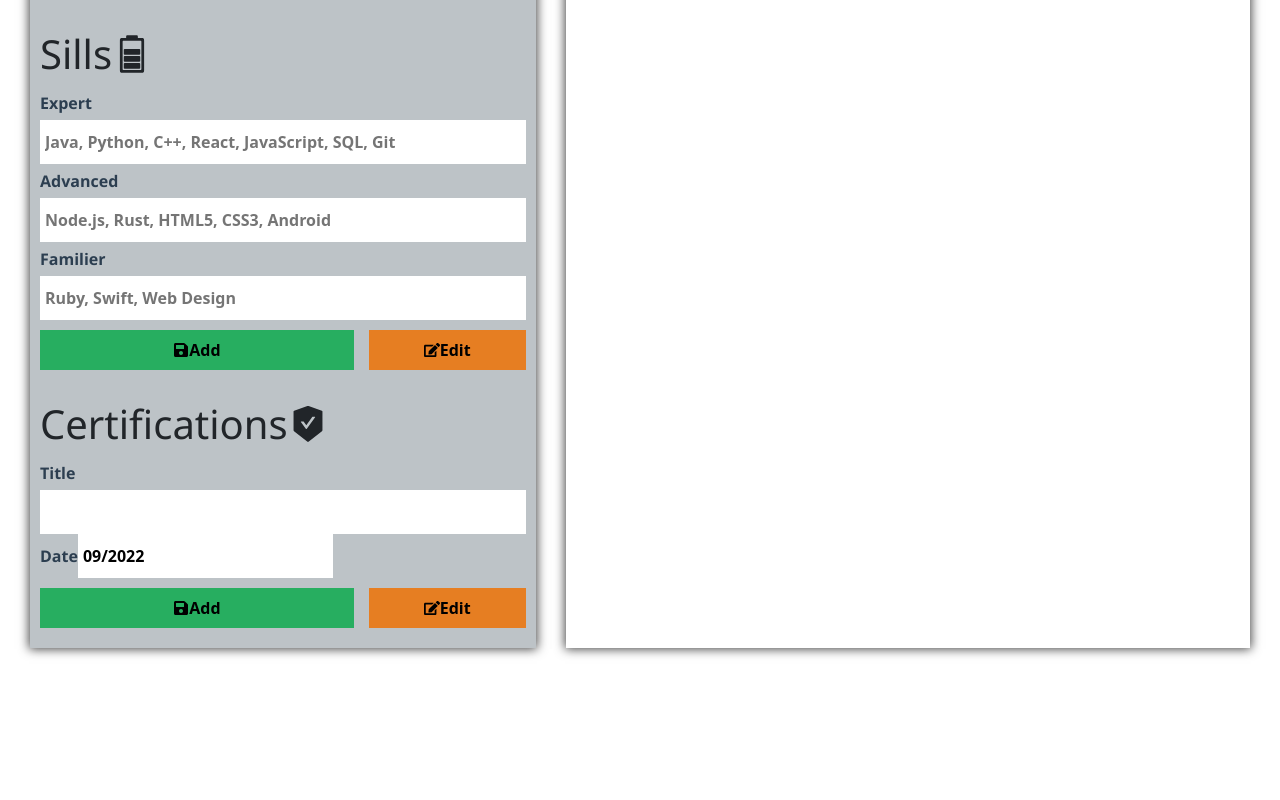
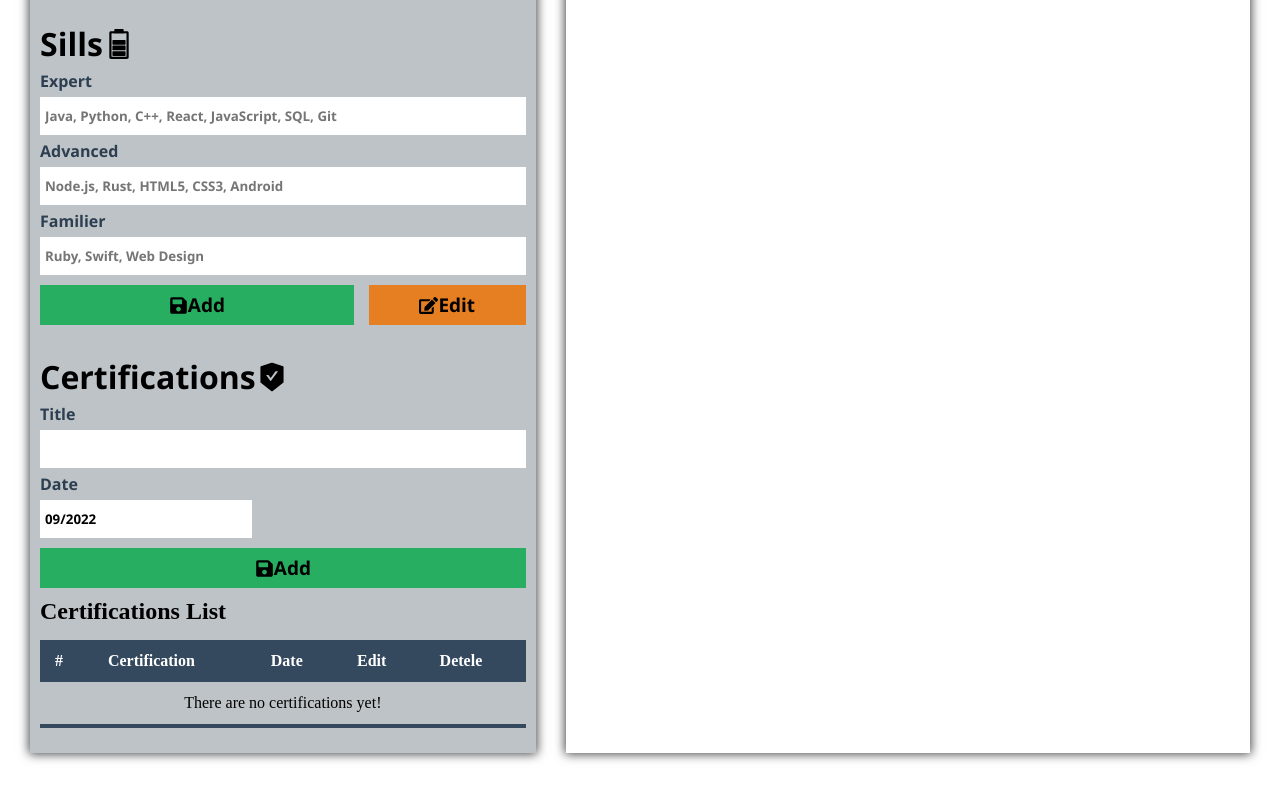
Before and after one commit to IchoubaneMed/cv-project, a React (Create React App) app: page / in a window 1280 px wide. Shown: the part 1900-2700 px from the top of the page. Before the commit the page ends 2608 px from the top, so only its background shows below. Built offline with nearby package versions, Linux system fonts and the light colour scheme.

Commit message:
Add CRUD system to certifications section

```diff
--- a/src/App.js
+++ b/src/App.js
@@ -2,6 +2,7 @@ import Form from './components/Form'
 import Header from './components/Header'
 import "./styles/global.css"
 import Resume from './components/Resume';
+
 
 function App() {
   return (
--- a/src/components/Certifications.js
+++ b/src/components/Certifications.js
@@ -3,6 +3,8 @@ import DatePicker from 'react-datepicker';
 import "react-datepicker/dist/react-datepicker.css";
 import { FaSave, FaEdit } from "react-icons/fa";
 import { AiFillSafetyCertificate } from "react-icons/ai";
+import {MdDeleteForever} from "react-icons/md";
+import uniqid from 'uniqid';
 
 import { connect } from 'react-redux';
 
@@ -10,69 +12,150 @@ class Certifications extends Component {
     constructor(props) {
         super(props)
         this.state = {
-            title: '',
-            date: new Date(),
+            certification: {
+                id: uniqid(),
+                title: '',
+                date: new Date(),
+            },
         }
         this.handleChange = this.handleChange.bind(this);
         this.handleChangeDate = this.handleChangeDate.bind(this);
         this.handleSubmit = this.handleSubmit.bind(this);
         this.handleEdit = this.handleEdit.bind(this);
+        this.handleDate = this.handleDate.bind(this);
+        this.handleDelete = this.handleDelete.bind(this);
     }
 
     handleChange(event) {
         this.setState({
-            title: event.target.value,
+            certification: {
+                ...this.state.certification,
+                id: uniqid(),
+                title: event.target.value
+            },
         });
     }
 
     handleChangeDate(date) {
         this.setState({
-            date: date,
+            certification: {
+                ...this.state.certification,
+                date: date,
+            },
         });
     }
 
     handleSubmit(event) {
         event.preventDefault();
-        this.props.title_action(this.state.title);
-        this.props.date_action(this.state.date.toString());
+        const certif = {
+            id: this.state.certification.id,
+            title: this.state.certification.title,
+            date: this.state.certification.date.toString(),
+        };
         this.setState({
-            title: '',
-            date: new Date(),
+            certification: {
+                id: uniqid(),
+                title: '',
+                date: new Date(),
+            }
         });
+        this.props.certifications(certif);
     }
 
-    handleEdit() {
+    handleEdit(id) {
+        const certif = this.props.certificationsArray.filter(item => item.id === id)
         this.setState({
-            title: this.props.title,
-            date: Date.parse(this.props.date),
+            certification: {
+                id: certif[0].id,
+                title: certif[0].title,
+                date: Date.parse(certif[0].date),
+            },
         });
+        this.props.deleteCertification(id);
+    }
+
+    handleDelete(id) {
+        this.props.deleteCertification(id);
+    }
+
+    handleDate(date = '') {
+        const months = {
+            Jan: 'January',
+            Feb: 'February',
+            Mar: 'March',
+            Apr: 'April',
+            May: 'May',
+            Jun: 'June',
+            Jul: 'July',
+            Aug: 'August',
+            Sep: 'September',
+            Oct: 'October',
+            Nov: 'November',
+            Dec: 'December',
+        }
+
+        const userDate = date.split(" ");
+
+        if (date === '') {
+            return "";
+        } else {
+            return `${months[userDate[1]]} ${userDate[3]}`;
+        }
     }
 
     render() {
-        return(
+        return (
             <div className="formSection">
                 <h1>Certifications <AiFillSafetyCertificate /></h1>
                 <form onSubmit={this.handleSubmit}>
                     <label htmlFor="title">Title</label>
-                    <input type="text" id="title" value={this.state.title} onChange={this.handleChange}/>
+                    <input type="text" id="title" value={this.state.certification.title} onChange={this.handleChange} />
                     <label htmlFor="date">Date</label>
                     <DatePicker
                         name="date"
                         id="date"
-                        selected={this.state.date}
+                        selected={this.state.certification.date}
                         onChange={this.handleChangeDate}
                         dateFormat="MM/yyyy"
                         showMonthYearPicker
                         showFullMonthYearPicker
                     />
 
-                    <div className="div-btn">
+                    <div className="div-btn2">
                         <button type="submit"><FaSave /> Add</button>
-                        <button type="button" onClick={this.handleEdit}><FaEdit /> Edit</button>
+                        {/*<button type="button" onClick={this.handleEdit}><FaEdit /> Edit</button>*/}
                     </div>
                 </form>
-
-
+                <h2>Certifications List</h2>
+                <table className="content-table">
+                    <thead>
+                        <tr>
+                            <th>#</th>
+                            <th>Certification</th>
+                            <th>Date</th>
+                            <th>Edit</th>
+                            <th>Detele</th>
+                        </tr>
+                    </thead>
+                    <tbody>
+                        {this.props.certificationsArray.length === 0 ?
+                            <tr>
+                                <td colSpan="5" style={{textAlign: "center",}}>There are no certifications yet!</td>
+                            </tr> :
+                            this.props.certificationsArray.map((item, index) => {
+                                return (
+                                    <tr key={item.id}>
+                                        <td>{index + 1}</td>
+                                        <td>{item.title}</td>
+                                        <td>{this.handleDate(item.date)}</td>
+                                        <td><button className="Edit-btn" onClick={() => this.handleEdit(item.id)}><FaEdit /></button></td>
+                                        <td><button className="Delete-btn" onClick={() => this.handleDelete(item.id)}><MdDeleteForever /></button></td>
+                                    </tr>
+                                );
+                            })
+                        }
+                    </tbody>
+                </table>
             </div>
         );
     }
@@ -80,15 +163,14 @@ class Certifications extends Component {
 
 const mapStateToProps = (state) => {
     return {
-        title: state.certificationsReducer.title,
-        date: state.certificationsReducer.date,
+        certificationsArray: state.certificationsReducer.certifications,
     }
 }
 
 const mapDispatchToProps = (dispatch) => {
     return {
-        title_action: (title) => dispatch({type: 'TITLE', title}),
-        date_action: (date) => dispatch({type: 'DATE', date}),
+        certifications: (certifications) => dispatch({ type: 'CERTIFICATIONS', certifications }),
+        deleteCertification: (id) => dispatch({type: 'DELETECERTIFICATION', id})
     }
 }
 
--- a/src/components/Resume.js
+++ b/src/components/Resume.js
@@ -2,7 +2,7 @@ import React, { Component } from 'react';
 import { connect } from 'react-redux';
 import '../styles/resume.css';
 import { RiStarSFill, RiStarSLine } from "react-icons/ri";
-import { GoDash } from "react-icons/go";
+//import { GoDash } from "react-icons/go";
 import ReactToPrint from 'react-to-print';
 import { AiFillPrinter } from "react-icons/ai";
 
@@ -115,8 +115,14 @@ class Resume extends Component {
 
                     <div className="resume-certifications">
                         <h3 className="underline">Certifications</h3>
-
+                        {/*
                         <p className="flex"><GoDash />{this.props.title}, <span className="italic">{this.handleDate(this.props.date)}</span></p>
+                        */}
+                        <ul>
+                            {this.props.certifications.map(el => {
+                                return <li key={el.id}>{el.title}, <span className="italic">{this.handleDate(el.date)}</span></li>
+                            })}
+                        </ul>
 
                     </div>
                 </div>
@@ -152,8 +158,9 @@ const mapStateToProps = (state) => {
         advanced: state.skillsReducer.advanced,
         familiar: state.skillsReducer.familiar,
 
-        title: state.certificationsReducer.title,
-        date: state.certificationsReducer.date,
+        //title: state.certificationsReducer.title,
+        //date: state.certificationsReducer.date,
+        certifications: state.certificationsReducer.certifications,
     }
 }
 
--- a/src/index.js
+++ b/src/index.js
@@ -5,7 +5,6 @@ import App from './App';
 import { Provider } from 'react-redux';
 
 import store from './store/reducer';
-import 'bootstrap/dist/css/bootstrap.min.css';
 
 
 const root = ReactDOM.createRoot(document.getElementById('root'));
--- a/src/store/reducer.js
+++ b/src/store/reducer.js
@@ -26,8 +26,7 @@ const initialState = {
     advanced: '',
     familiar: '',
 
-    title: '',
-    date: '',
+    certifications: [],
 }
 
 const FULLNAME = 'FULLNAME';
@@ -55,8 +54,10 @@ const EXPERT = 'EXPERT';
 const ADVANCED = 'ADVANCED';
 const FAMILIER = 'FAMILIER';
 
-const TITLE = 'TITLE';
-const DATE = 'DATE';
+//const TITLE = 'TITLE';
+//const DATE = 'DATE';
+const CERTIFICATIONS = 'CERTIFICATIONS';
+const DELETECERTIFICATION = 'DELETECERTIFICATION';
 
 const contactInformationReducer = (state = initialState, action) => {
     switch (action.type) {
@@ -195,15 +196,15 @@ const skillsReducer = (state = initialState, action) => {
 
 const certificationsReducer = (state = initialState, action) => {
     switch(action.type) {
-        case TITLE:
+        case CERTIFICATIONS:
             return {
                 ...state,
-                title: action.title,
+                certifications: state.certifications.concat(action.certifications),
             }
-        case DATE:
+        case DELETECERTIFICATION:
             return {
                 ...state,
-                date: action.date,
+                certifications: state.certifications.filter(item => item.id !== action.id)
             }
         default:
             return state;
--- a/src/styles/forms.css
+++ b/src/styles/forms.css
@@ -43,6 +43,13 @@ textarea {
     grid-column-gap: 15px;
 }
 
+.div-btn2 {
+    display: grid;
+    grid-template-columns: 1fr;
+    grid-template-rows: 40px;
+    margin: 10px 0;
+}
+
 button {
     font-family: 'Segoe UI', Tahoma, Geneva, Verdana, sans-serif;
     font-size: 19px;
@@ -69,3 +76,52 @@ button[type="submit"]:hover, button[type="button"]:hover {
     background-color: #c0392b;
     color: #ecf0f1;
 }
+
+.content-table {
+    border-collapse: collapse;
+    margin: 15px 0;
+    width: 100%;
+}
+
+.content-table thead tr {
+    background-color: #34495e;
+    color: #fff;
+    text-align: left;
+    font-weight: bold;
+}
+
+.content-table th, .content-table td {
+    padding: 12px 15px;
+}
+
+.content-table tbody tr {
+    border-bottom: 1px soli #000;
+}
+
+.content-table tbody tr:nth-of-type(even) {
+    background-color: #7f8c8d;
+}
+
+.content-table tbody tr:last-of-type {
+    border-bottom: 4px solid #34495e;
+}
+
+.Edit-btn {
+    background-color: rgba(0,0,0,0);
+    font-size: 30px;
+    color: #e67e22;
+}
+
+.Edit-btn:hover {
+    color: #2c3e50;
+}
+
+.Delete-btn {
+    background-color: rgba(0,0,0,0);
+    font-size: 30px;
+    color: #c23616;
+}
+
+.Delete-btn:hover {
+    color: #2c3e50;
+}
```
